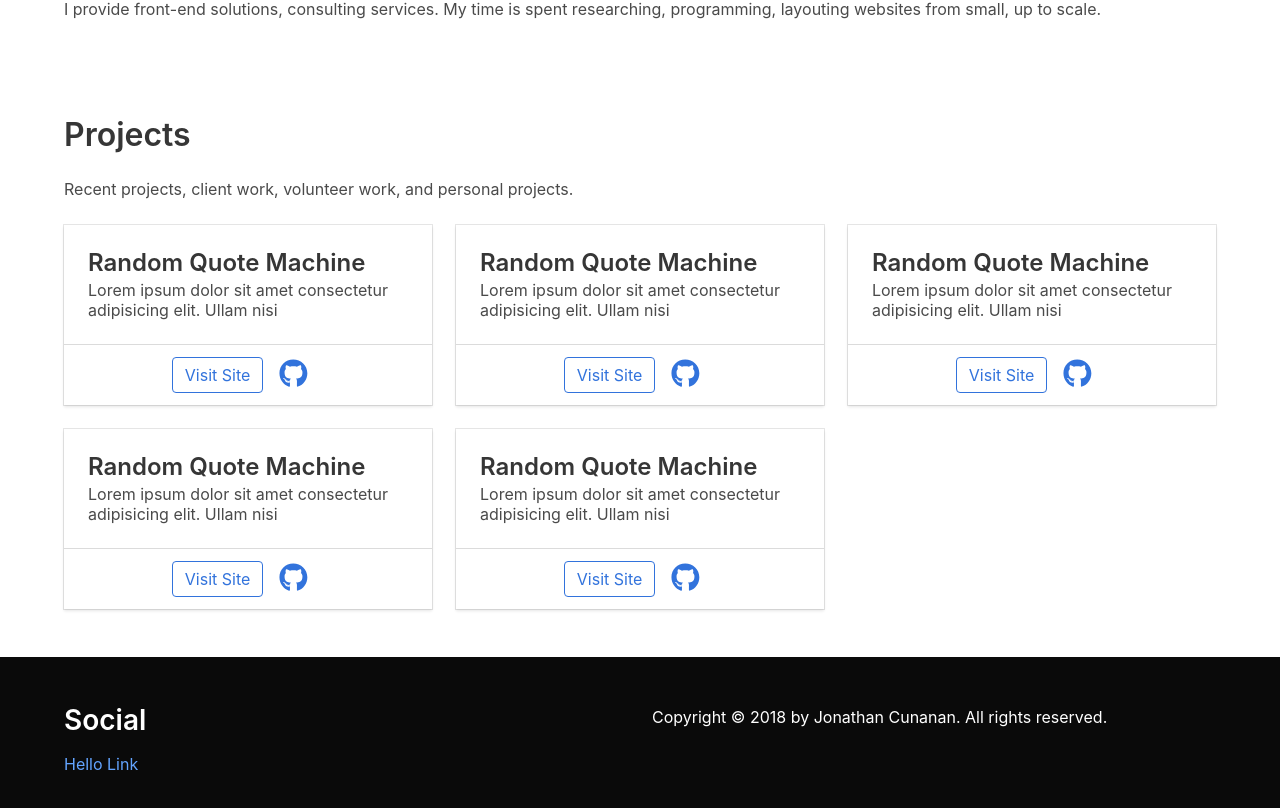
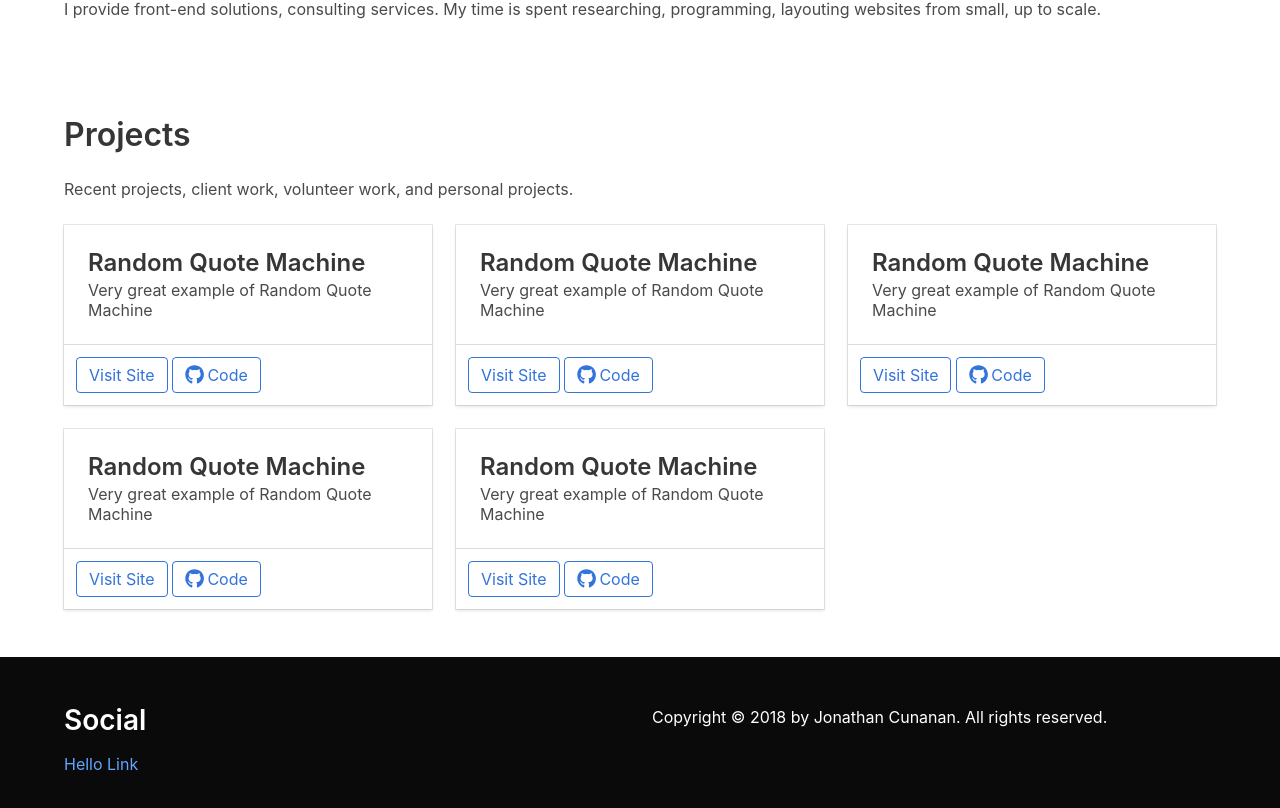
Before and after one commit to jcunanan05/portfolio-with-ci, a React (Create React App) app: page / in a window 1280 px wide. Shown: the part 578-1386 px from the top of the page. Built offline with nearby package versions, Linux system fonts and the light colour scheme.

Commit message:
Style Project Card Component
Layout / Spacing fixes on icons, and the wrapper for icon

```diff
--- a/src/views/components/Card.js
+++ b/src/views/components/Card.js
@@ -16,6 +16,6 @@ export default class Card extends Component {
 
     const { className = ''} = this.props;
 
-    return <div className={`card ${className}`}>{childrenElements}</div>;
+    return <div className={`Card card ${className}`}>{childrenElements}</div>;
   }
 }
--- a/src/views/components/Icon.js
+++ b/src/views/components/Icon.js
@@ -8,7 +8,7 @@ function Icon({ className = '' }) {
   return <i className={`Icon ${className}`} />;
 }
 
-export function IconLink({ className = '', href = null, icon, children }) {
+export function IconLink({ className = '', href, icon, children }) {
   return (
     <a
       className={`IconLink ${className}`}
--- a/src/views/components/Navbar/index.js
+++ b/src/views/components/Navbar/index.js
@@ -3,11 +3,15 @@ import React, { Component } from 'react';
 class Navbar extends Component {
   state = { isExpanded: false };
 
-  toggleBurger = event => {
-    event.preventDefault();
+  toggleBurger = () => {
     this.setState(currentState => {
       return { isExpanded: !currentState.isExpanded };
     });
+  }
+
+  handleBurgerClick = event => {
+    event.preventDefault();
+    this.toggleBurger();
   };
 
   handleNavbarMenuClick = event => {
@@ -17,7 +21,7 @@ class Navbar extends Component {
 
   render() {
     const { isExpanded } = this.state;
-    const { toggleBurger, handleNavbarMenuClick } = this;
+    const { handleBurgerClick, handleNavbarMenuClick } = this;
     const isActive = isExpanded ? 'is-active' : '';
     const { menu } = this.props;
     return (
@@ -33,7 +37,7 @@ class Navbar extends Component {
             </a>
 
             <a
-              onClick={toggleBurger}
+              onClick={handleBurgerClick}
               role="button"
               href="/#"
               className={`navbar-burger ${isActive}`}
--- /dev/null
+++ b/src/views/home/ProjectCard.css
@@ -0,0 +1,4 @@
+.ProjectCodeButton__icon {
+  margin: 0 0.2rem 0 0;
+  font-size: 1.2rem;
+}
--- /dev/null
+++ b/src/views/home/ProjectCard.js
@@ -0,0 +1,47 @@
+import React from 'react';
+import Card from '../components/Card';
+import { IconLink } from '../components/Icon';
+import './ProjectCard.css';
+
+export default function ProjectCard({
+  title,
+  description,
+  linkToSite,
+  linkToCode
+}) {
+  const ProjectCodeButton = () => {
+    if (!linkToCode) return null;
+    return (
+      <IconLink
+        href={linkToCode}
+        className="ProjectCodeButton button is-outlined is-link"
+        icon="fab fa-github ProjectCodeButton__icon"
+      >
+        Code
+      </IconLink>
+    );
+  };
+  return (
+    <div className="column is-4">
+      <Card className="ProjectCard">
+        <Card.Content>
+          <p className="title is-4">{title}</p>
+          <p className="subtitle is-6">{description}</p>
+        </Card.Content>
+        <Card.Footer>
+          <div className="card-footer-item is-block">
+            <a
+              className="button is-outlined is-link"
+              href={linkToSite}
+              target="_blank noopener noreferrer"
+            >
+              Visit Site
+            </a>
+            &nbsp;
+            <ProjectCodeButton />
+          </div>
+        </Card.Footer>
+      </Card>
+    </div>
+  );
+}
--- a/src/views/home/ProjectsSection.js
+++ b/src/views/home/ProjectsSection.js
@@ -1,27 +1,16 @@
 import React from 'react';
 import Section from '../components/Section';
 import Content from '../components/Content';
-import Card from '../components/Card';
-import { IconLink } from '../components/Icon';
+import ProjectCard from './ProjectCard';
 import { projects } from '../../content/index';
 
 const CardExample = () => (
-  <div className="column is-4">
-    <Card>
-      <Card.Content>
-        <p className="title is-4">Random Quote Machine</p>
-        <p className="subtitle is-6">
-          Lorem ipsum dolor sit amet consectetur adipisicing elit. Ullam nisi
-        </p>
-      </Card.Content>
-      <Card.Footer>
-        <div className="card-footer-item">
-          <a className="button is-outlined is-link" href="https://google.com">Visit Site</a>
-          <IconLink icon="fab fa-github" href="https://codepen.io/jcunanan05/" />
-        </div>
-      </Card.Footer>
-    </Card>
-  </div>
+  <ProjectCard
+    title="Random Quote Machine"
+    description="Very great example of Random Quote Machine"
+    linkToSite="https://github.com/jcunanan05"
+    linkToCode="https://github.com/jcunanan05"
+  />
 );
 
 export default function ProjectsSection() {
```
